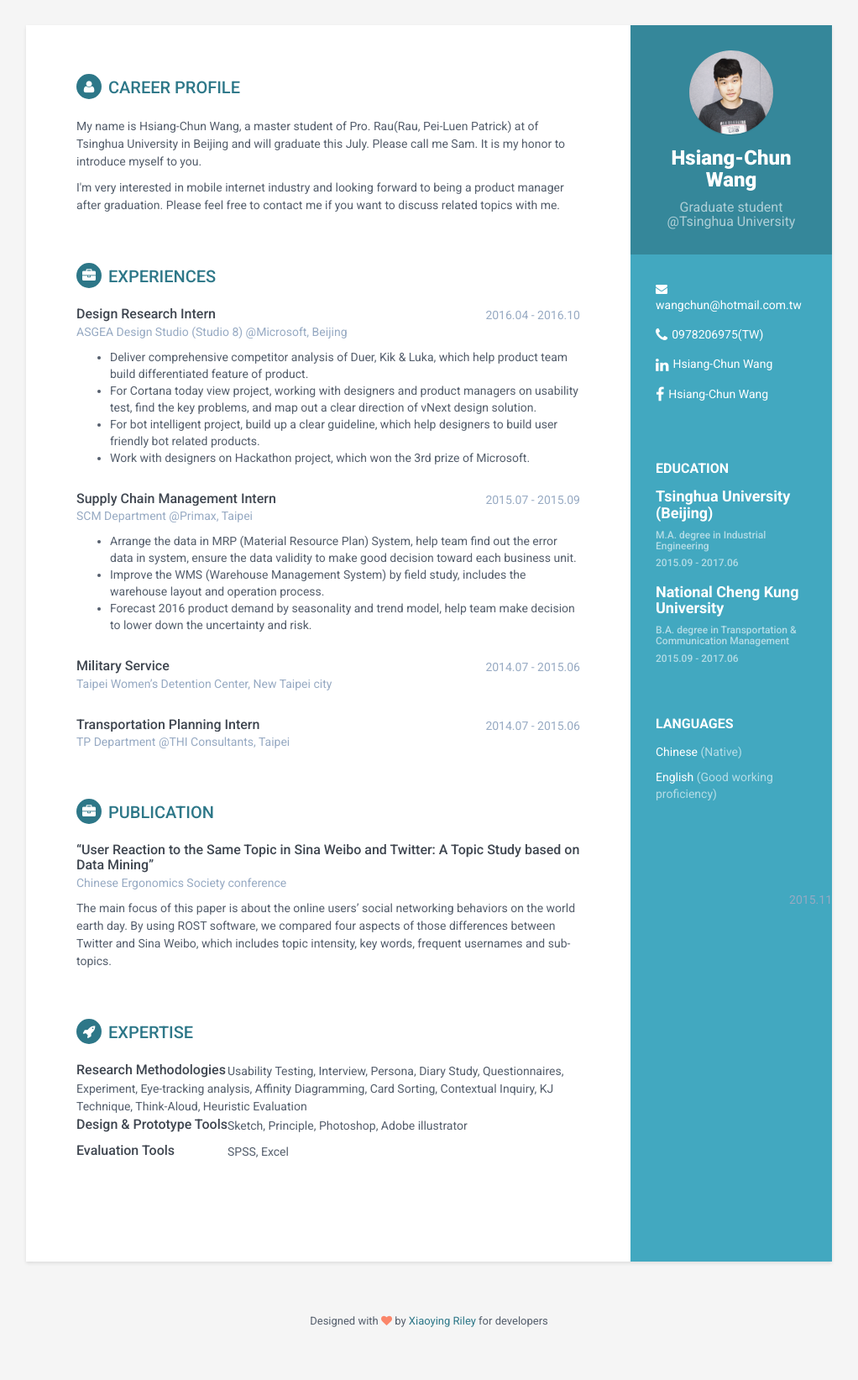
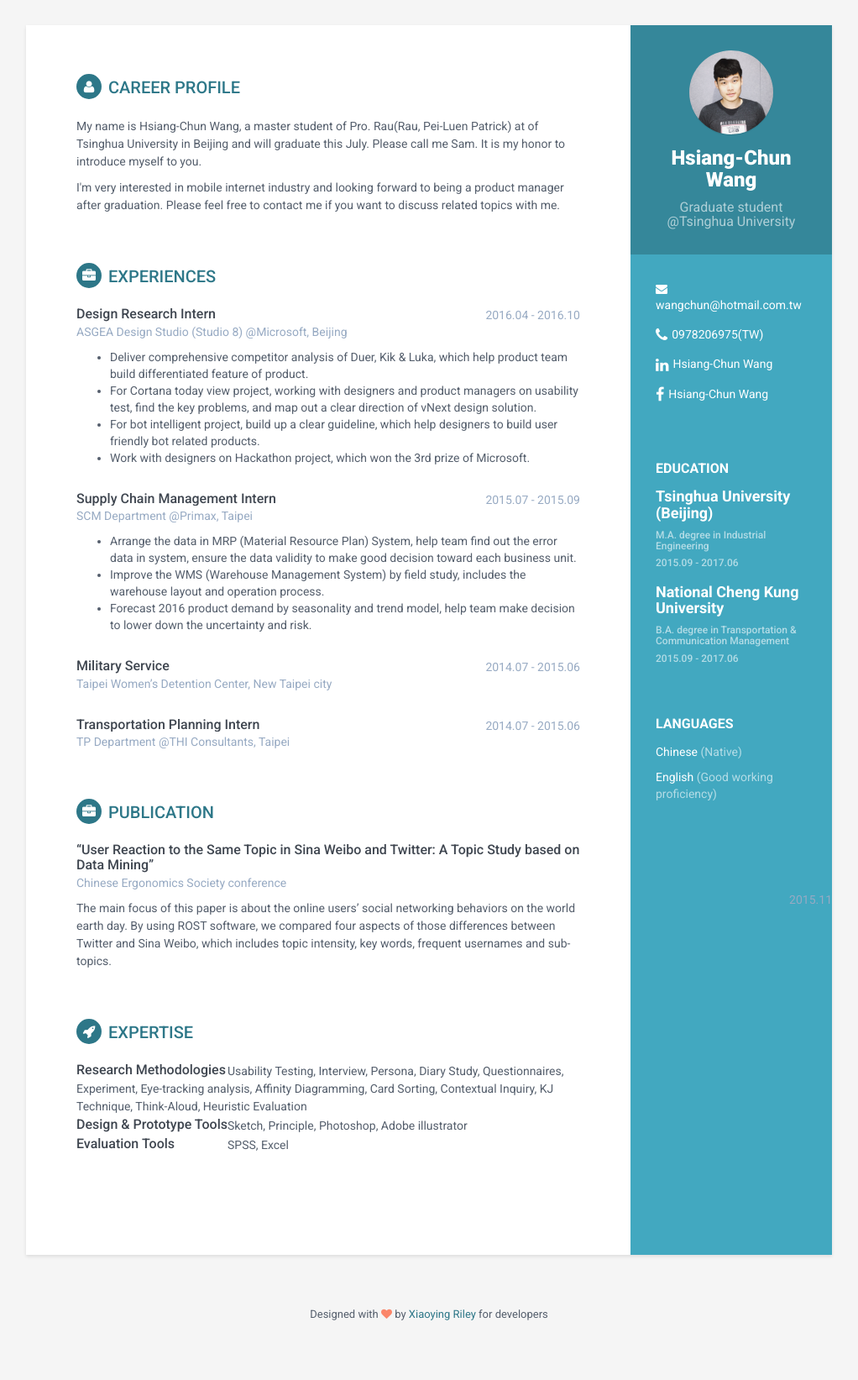
Before and after one commit to hsiangchunwang/hsiangchunwang.github.io, a Jekyll site: the page built from index.html, in a window 1280 px wide. Shown: the whole page at 84% size, without its empty margins (129-1151 px from the left). Built offline with Jekyll 4.4.1, drawn with Linux system fonts in a browser that asks for light colours.

Commit message:
Update skills.html

```diff
--- a/_includes/skills.html
+++ b/_includes/skills.html
@@ -1,24 +1,24 @@
 <section class="skills-section section">
                 <h2 class="section-title"><i class="fa fa-rocket"></i>EXPERTISE</h2>
                 <div class="skillset">
-                    <div class="item">
+
                         <h3 class="level-title">Research Methodologies</h3>
                           <p class="skillcontent">Usability Testing, Interview, Persona, Diary Study, Questionnaires, Experiment, Eye-tracking analysis, Affinity Diagramming, Card Sorting, Contextual Inquiry, KJ Technique, Think-Aloud, Heuristic Evaluation</p>
-                      </div><!--//item-->
 
-                    <div class="item">
+
+
                         <h3 class="level-title">Design &amp; Prototype Tools</h3>
-                        <div class="skillcontent">
-                          <p>Sketch, Principle, Photoshop, Adobe illustrator</p>
-                         </div> <!--//skillcontent-->
-                    </div><!--//item-->
 
-                    <div class="item">
+                          <p class="skillcontent">Sketch, Principle, Photoshop, Adobe illustrator</p>
+
+
+
+
                         <h3 class="level-title">Evaluation Tools</h3>
-                        <div class="skillcontent">
-                          <p>SPSS, Excel</p>
-                        </div> <!--//skillcontent-->
-                    </div><!--//item-->
+
+                          <p class="skillcontent">SPSS, Excel</p>
+
+
 
                 </div>
             </section> <!--//skills-section-->
```
